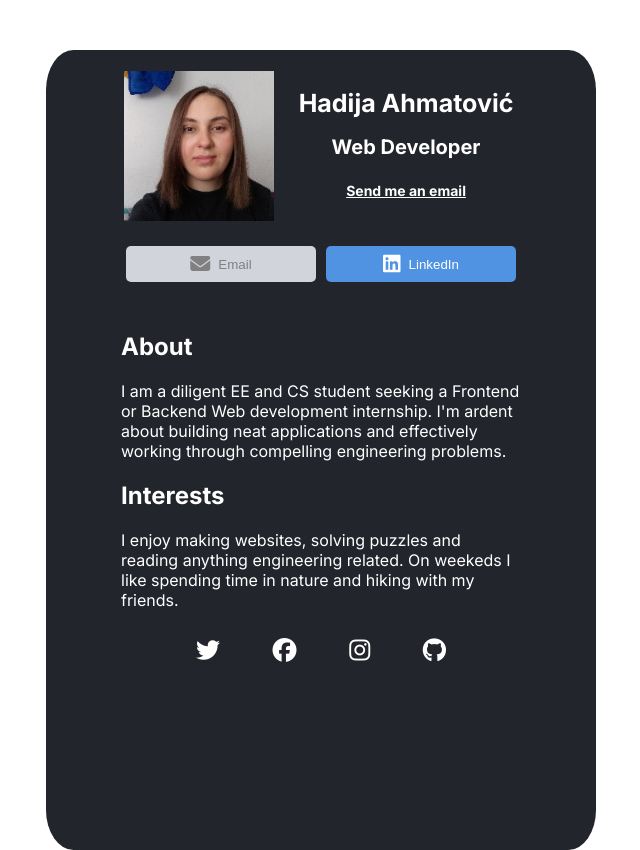
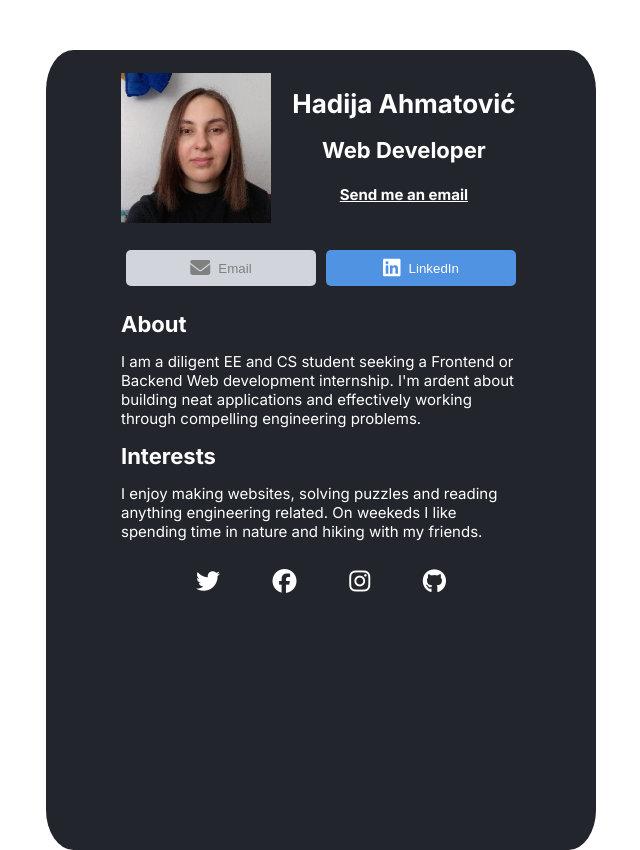
Before and after one commit to hahmatovic1/digital-business-card, a React (Create React App) app: page / in a window 1280 px wide. Shown: the whole page, without its empty margins (319-959 px from the left). Built offline with nearby package versions, Linux system fonts and the light colour scheme.

Commit message:
style: Change MainText font size and margins

```diff
--- a/public/styles.css
+++ b/public/styles.css
@@ -26,17 +26,19 @@ body{
     margin: 0 5px 0 20px;
 }
 
-.header h1{
-    font-size: 25px;
+h1{
+    font-size: 26px;
 }
 
-.header h2{
-    font-size: 20px;
+h2{
+    font-size: 22px;
+    margin: 15px 0;
 }
 
-.header a{
-    font-size: 14px;
+p, a{
+    font-size: 15px;
     color:white;
+    margin: 0 0 5px;
 }
 
 
@@ -72,7 +74,7 @@ body{
 
 .main-text{
     width: 400px;
-    margin: 50px auto 20px;
+    margin: 25px auto 20px;
     text-align: left;
 }
 
```
